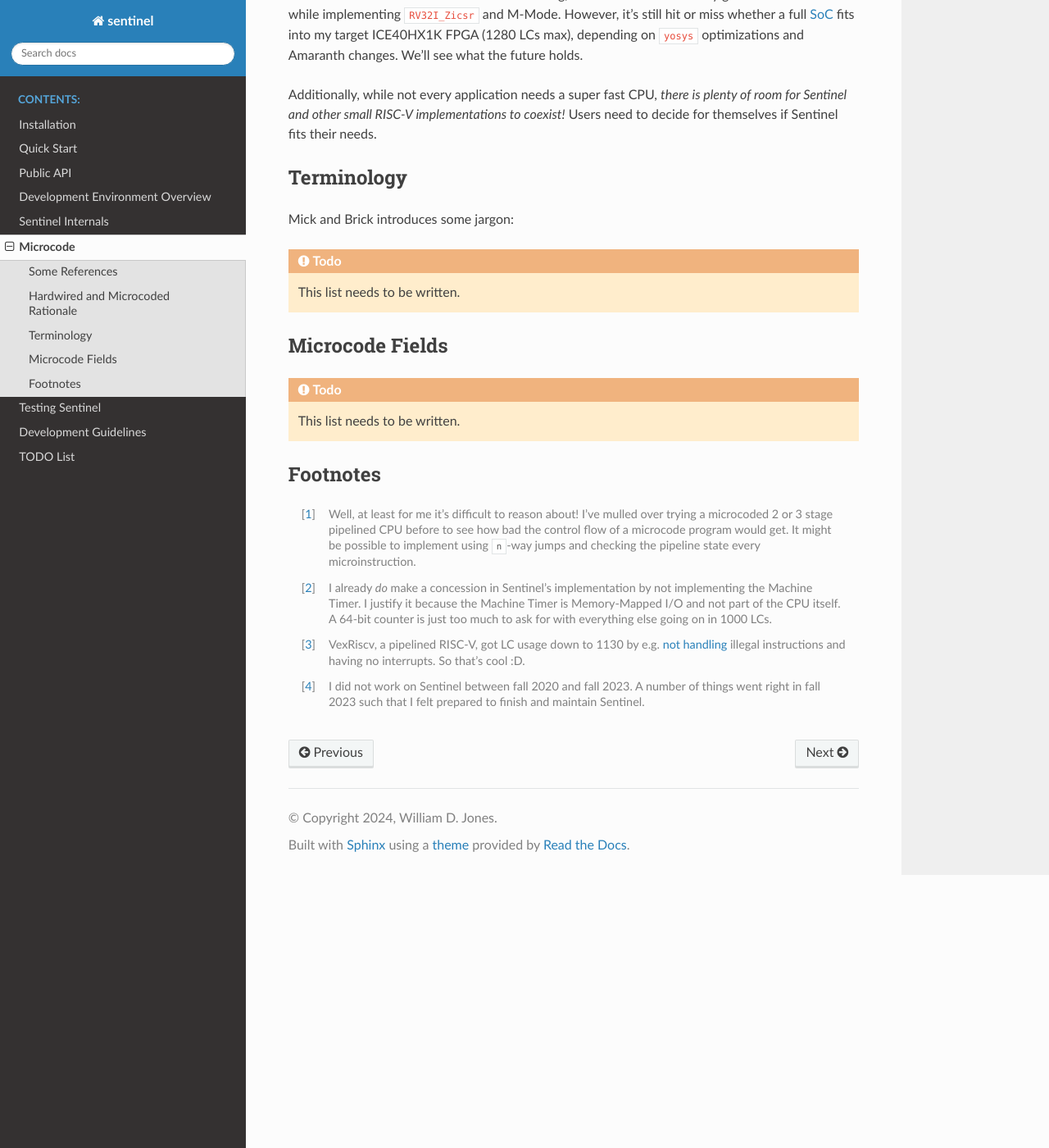
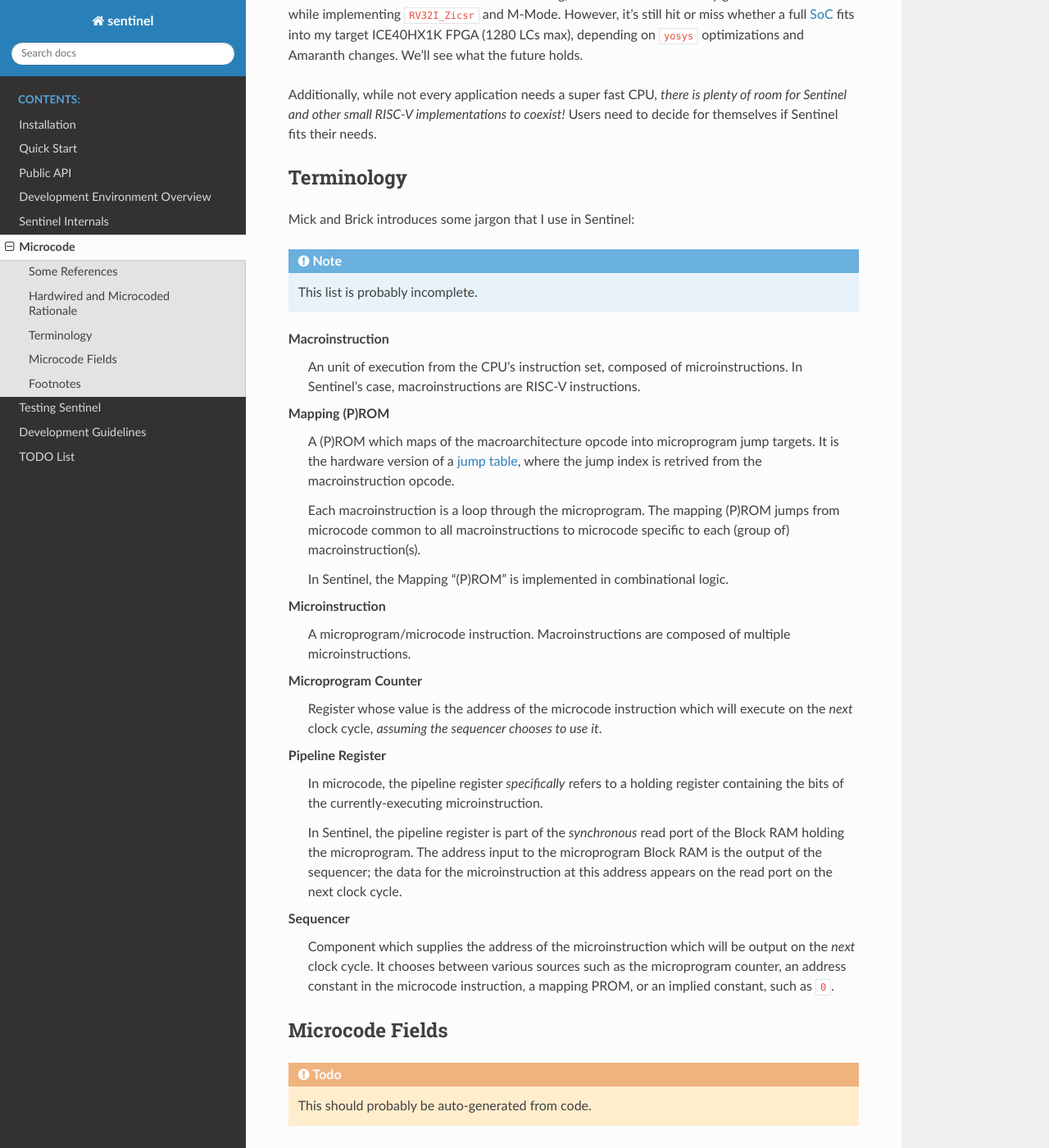
Before and after one commit to cr1901/sentinel, a Sphinx documentation site: the page built from doc/development/microcode.md, in a window 1280 px wide and 1400 px high, scrolled down 1959 px. Shown: the whole window at 82% size. Built offline with Sphinx 7.4.7 and the Read the Docs theme 3.1.0, drawn with Linux system fonts in a browser that asks for light colours; the version number could not be read and is left out.

Commit message:
Write microcode terminology section and document ucoderom.py.

````diff
--- a/doc/conf.py
+++ b/doc/conf.py
@@ -61,13 +61,14 @@ templates_path = ['_templates']
 exclude_patterns = ['_build', 'Thumbs.db', '.DS_Store']
 
 intersphinx_mapping = {'python': ('https://docs.python.org/3', None),
-                       'amaranth': ('https://amaranth-lang.org/docs/amaranth/{am_ver}/', None)}  # noqa: E501
+                       'amaranth': (f'https://amaranth-lang.org/docs/amaranth/{am_ver}/', None)}  # noqa: E501
 autodoc_default_options = {"members": True,
                            "undoc-members": True}
 todo_include_todos = True
 
 myst_footnote_transition = False
 myst_heading_anchors = 3
+myst_enable_extensions = ["deflist"]
 
 # -- Options for HTML output -------------------------------------------------
 # https://www.sphinx-doc.org/en/master/usage/configuration.html#options-for-html-output
--- a/doc/development/microcode.md
+++ b/doc/development/microcode.md
@@ -102,16 +102,58 @@ Users need to decide for themselves if Sentinel fits their needs.
 (terminology)=
 ## Terminology
 
-Mick and Brick introduces some jargon:
+Mick and Brick introduces some jargon that I use in Sentinel:
 
-```{todo}
-This list needs to be written.
+```{note}
+This list is probably incomplete.
 ```
+
+Macroinstruction
+: An unit of execution from the CPU's instruction set, composed of
+  microinstructions. In Sentinel's case, macroinstructions are RISC-V
+  instructions.
+
+Mapping (P)ROM
+: A (P)ROM which maps of the macroarchitecture opcode into microprogram
+  jump targets. It is the hardware version of a [jump table](https://en.wikipedia.org/wiki/Branch_table),
+  where the jump index is retrived from the macroinstruction opcode.
+
+  Each macroinstruction is a loop through the microprogram. The mapping
+  (P)ROM jumps from microcode common to all macroinstructions to microcode
+  specific to each (group of) macroinstruction(s).
+
+  In Sentinel, the Mapping "(P)ROM" is implemented in combinational logic.
+
+Microinstruction
+: A microprogram/microcode instruction. Macroinstructions are composed of
+  multiple microinstructions.
+
+Microprogram Counter
+: Register whose value is the address of the microcode instruction which
+  will execute on the _next_ clock cycle, _assuming the sequencer chooses
+  to use it_.
+
+Pipeline Register
+: In microcode, the pipeline register _specifically_ refers to a holding
+  register containing the bits of the currently-executing microinstruction.
+
+  In Sentinel, the pipeline register is part of the _synchronous_ read port
+  of the Block RAM holding the microprogram. The address input to the
+  microprogram Block RAM is the output of the sequencer; the data for
+  the microinstruction at this address appears on the read port on the next
+  clock cycle.
+
+Sequencer
+: Component which supplies the address of the microinstruction which will be
+  output on the _next_ clock cycle. It chooses between various sources such as
+  the microprogram counter, an address constant in the microcode instruction,
+  a mapping PROM, or an implied constant, such as `0`.
+
 
 ## Microcode Fields
 
 ```{todo}
-This list needs to be written.
+This should probably be auto-generated from code.
 ```
 
 
--- a/pyproject.toml
+++ b/pyproject.toml
@@ -64,6 +64,12 @@ reportGeneralTypeIssues = false
 reportAttributeAccessIssue = false
 reportPossiblyUnboundVariable = false
 reportOperatorIssue = false
+
+[[tool.pyright.executionEnvironments]]
+root = "src"
+reportAttributeAccessIssue = false
+reportOptionalMemberAccess = false
+reportGeneralTypeIssues = false
 
 [[tool.pyright.executionEnvironments]]
 root = "tests/formal"
````
Also changed, not shown: doc/development/internals.md (+1 -0 lines), 2 other files.
